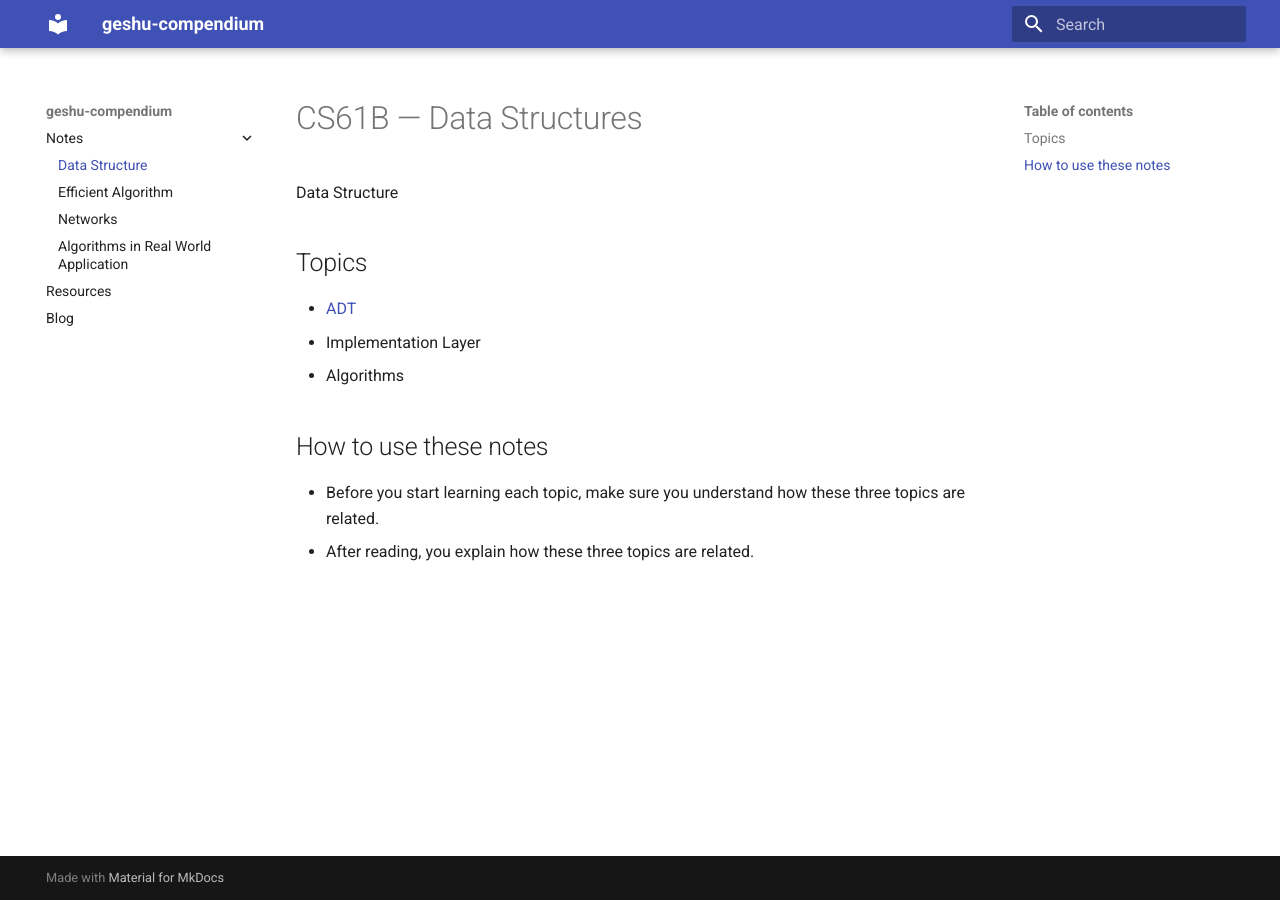
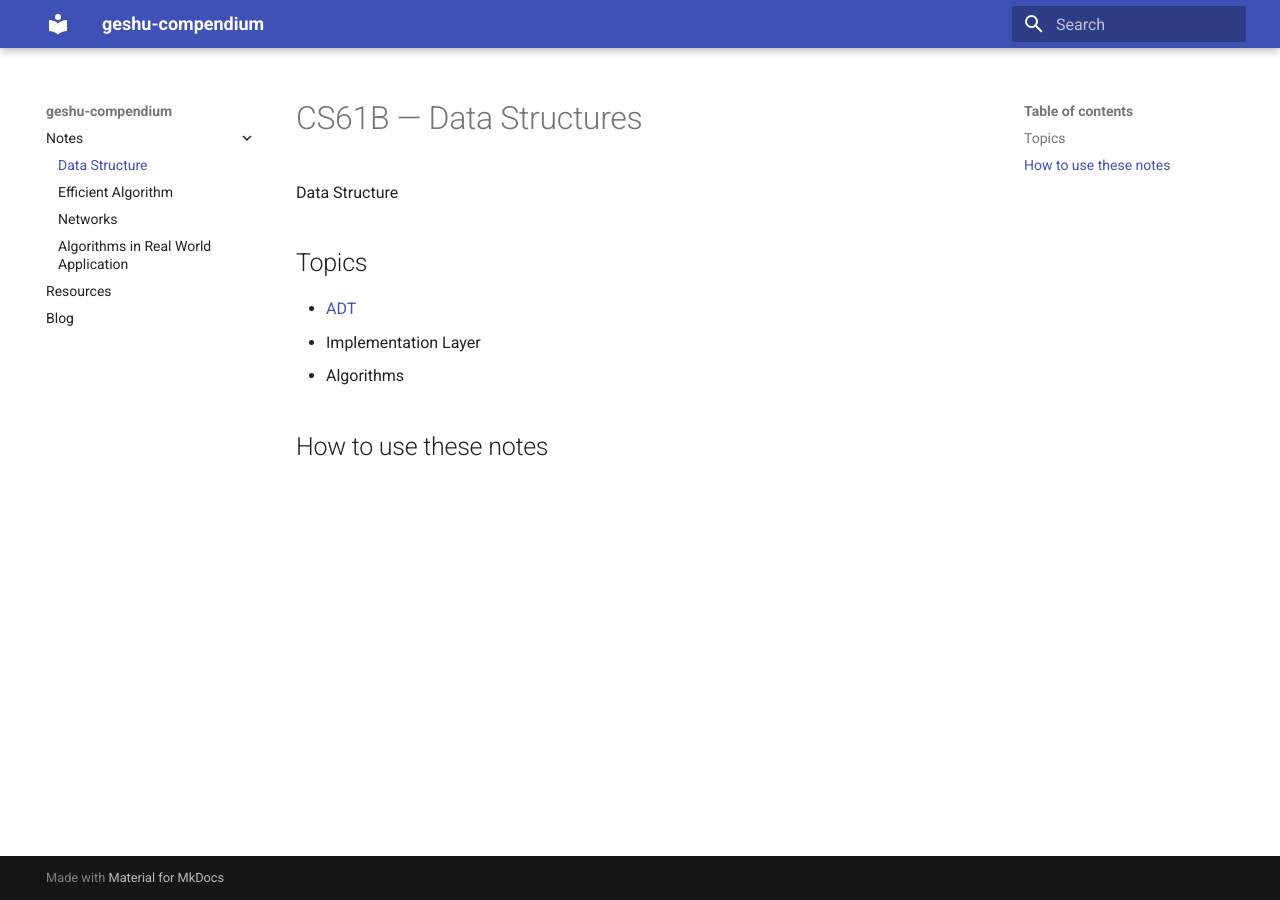
Before and after one commit to AngelaWuRX/geshu-compendium, an MkDocs documentation site: the page built from docs/courses/cs61b/index.md, in a window 1280 px wide. Built offline with MkDocs 1.6.1 and Material for MkDocs 9.7.7, drawn with Linux system fonts in a browser that asks for light colours.

Commit message:
Update index.md

```diff
--- a/docs/courses/cs61b/index.md
+++ b/docs/courses/cs61b/index.md
@@ -8,5 +8,3 @@ Data Structure
 - Algorithms
 
 ## How to use these notes
-- Before you start learning each topic, make sure you understand how these three topics are related.
-- After reading, you explain how these three topics are related.
```
